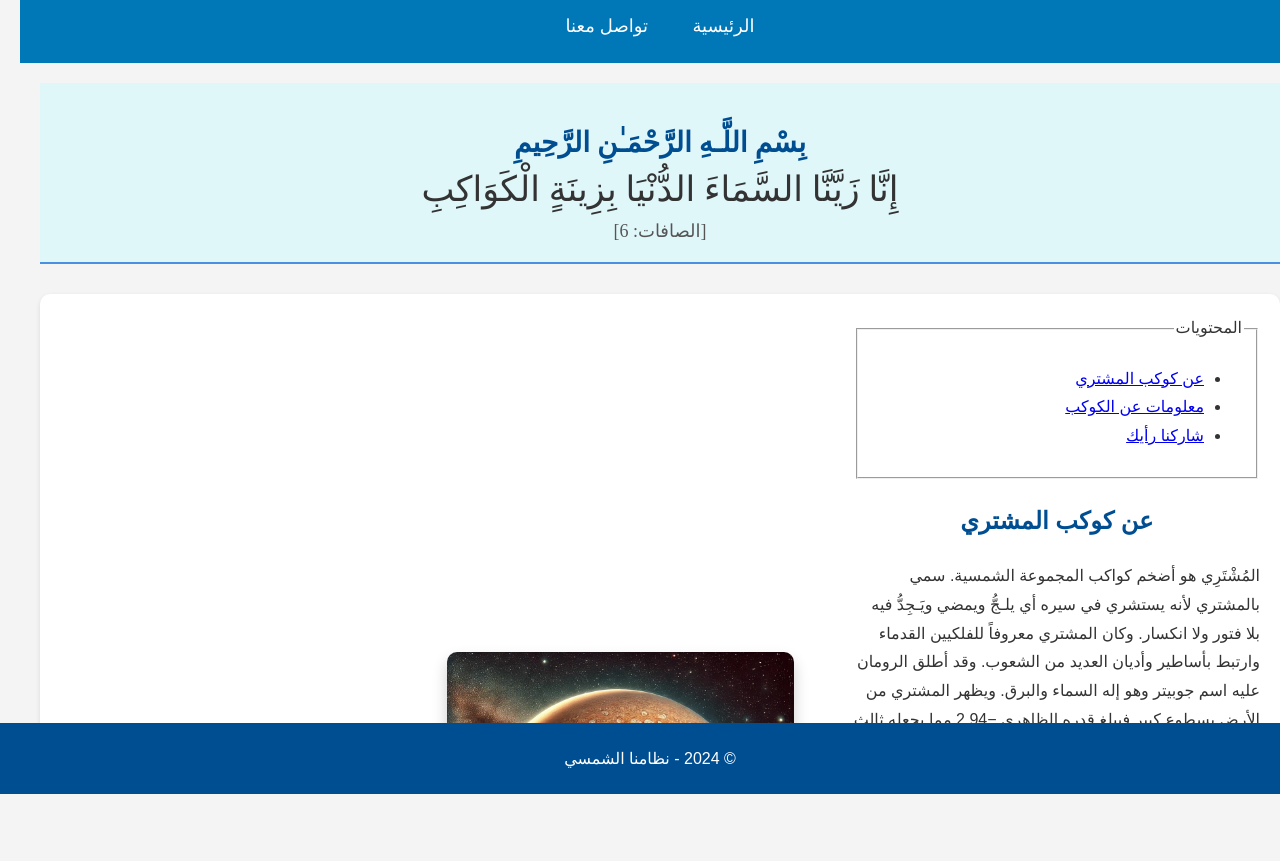
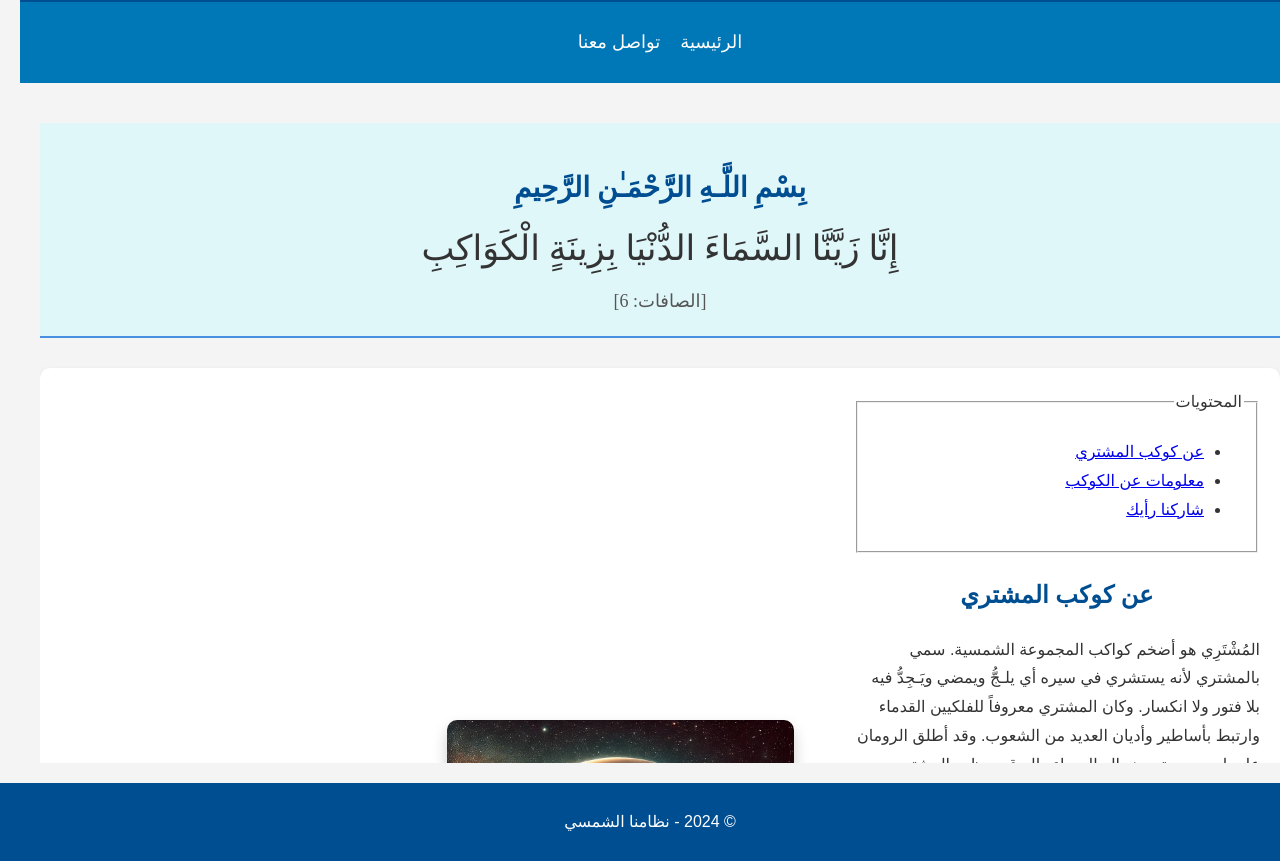
Before and after one commit to fsaadly12/my-first-project, a plain HTML site: page index.html in a window 1280 px wide. Shown: the part 69-930 px from the top of the page. Before the commit the page ends 863 px from the top, so only its background shows below. Drawn offline with Linux system fonts and the light colour scheme.

Commit message:
Update style1.css

```diff
--- a/style1.css
+++ b/style1.css
@@ -5,6 +5,7 @@ body {
     padding: 0;
     direction: rtl; /* محاذاة النصوص من اليمين لليسار */
     background-color: #f4f4f4;
+    line-height: 1.6;
 }
 iframe {
     border: none;
@@ -17,6 +18,7 @@ iframe {
 
   main {
     margin-top: 20px;
+    padding: 20px;
   }
 
 /* تنسيق الآية القرآنية */
@@ -70,11 +72,15 @@ nav {
 nav ul {
     list-style: none;
     padding: 0;
+
+    display: flex;
+    justify-content: center;
 }
 
 nav ul li {
     display: inline-block;
-    margin: 0 20px;
+
+    margin: 0 10px;
 }
 
 nav ul li a {
@@ -88,6 +94,9 @@ section {
     padding: 20px;
     text-align: right;
     margin: 0 20px;
+    max-width: 1200px;
+    margin: auto;
+
 }
 
 section h2 {
@@ -113,6 +122,8 @@ section h2 {
     height: auto;
     border-radius: 10px; /* زوايا مستديرة للصورة */
     box-shadow: 0 8px 15px rgba(0, 0, 0, 0.2); /* ظل للصورة */
+    max-width: 100%; /* ضمان تناسب الصور مع الشاشة */
+
 }
 
 #image .description {
```
